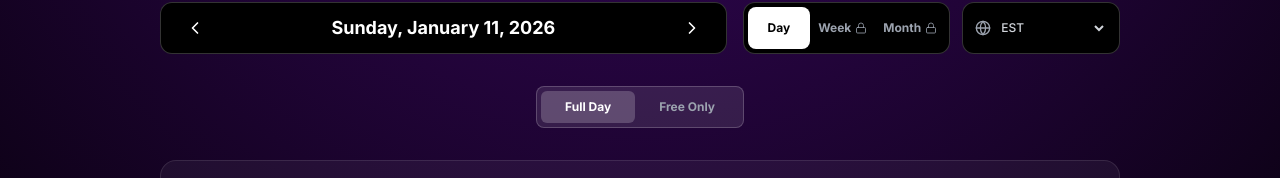
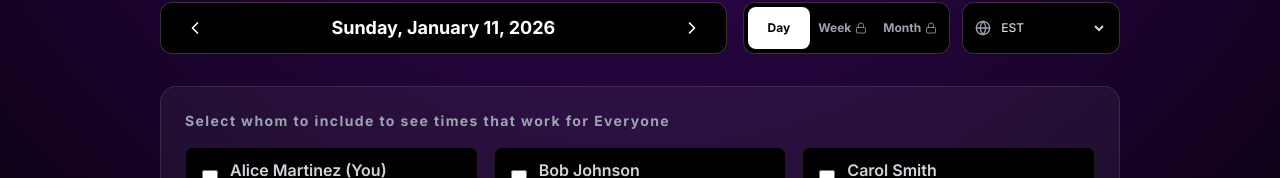
Before and after one commit to mumansk1/scheduler-calendly, a Next.js app: page /dashboard in a window 1280 px wide. Shown: the part 234-412 px from the top of the page. Built offline with nearby package versions, Linux system fonts and the light colour scheme; no server answers; sample sign-in values are in the browser's storage.

Commit message:
Fixed build errors

```diff
--- a/app/api/auth/[...nextauth]/route.ts
+++ b/app/api/auth/[...nextauth]/route.ts
@@ -1,10 +1,10 @@
 // app/api/auth/[...nextauth]/route.ts
-import NextAuth from 'next-auth';
 import CredentialsProvider from 'next-auth/providers/credentials';
 import GoogleProvider from 'next-auth/providers/google';
+import NextAuth, { AuthOptions } from 'next-auth';
 import type { Session } from 'next-auth';
 
-export const authOptions = {
+export const authOptions: AuthOptions = {
   secret: process.env.NEXTAUTH_SECRET, // Add this line
   providers: [
     // 1. Credentials Provider (Email + Password)
--- a/app/dashboard/page.tsx
+++ b/app/dashboard/page.tsx
@@ -151,23 +151,16 @@
           </div>
         </div>
 
-        {/* FULL DAY / FREE ONLY TOGGLE */}
-        <div className="flex justify-center">
-          <div className="inline-flex bg-white/10 p-1 rounded-lg border border-white/20">
-            <button
-              onClick={() => setDisplayMode('full')}
-              className={`px-6 py-2 rounded-md text-xs font-bold transition-all ${displayMode === 'full' ? 'bg-white/20 text-white' : 'text-gray-400'}`}
-            >
-              Full Day
-            </button>
-            <button
-              onClick={() => setDisplayMode('free')}
-              className={`px-6 py-2 rounded-md text-xs font-bold transition-all ${displayMode === 'free' ? 'bg-white/20 text-white' : 'text-gray-400'}`}
-            >
-              Free Only
-            </button>
+        {/* UPGRADE CARD - directly under the date/view controls */}
+        {!isPro && (view === 'week' || view === 'month') && (
+          <div className="w-full max-w-5xl mx-auto">
+            <UpgradeToProCard
+              text="Upgrade to Pro for unlimited comparisons and calendar views."
+              actionLabel="Upgrade Now"
+              onAction={() => console.log('Upgrade clicked')}
+            />
           </div>
-        </div>
+        )}
 
         {/* PEOPLE PICKER - FIXED POSITION */}
         <div className="bg-white/5 border border-white/10 rounded-2xl p-6">
@@ -189,15 +182,6 @@
             onConfirm={handleConfirm}
           />
         </div>
-
-        {/* PRO UPGRADE CARD */}
-        {!isPro && (view === 'week' || view === 'month') && (
-          <UpgradeToProCard
-            text="Upgrade to Pro for unlimited comparisons and calendar views."
-            actionLabel="Upgrade Now"
-            onAction={() => console.log('Upgrade clicked')}
-          />
-        )}
       </main>
     </div>
   );
```
